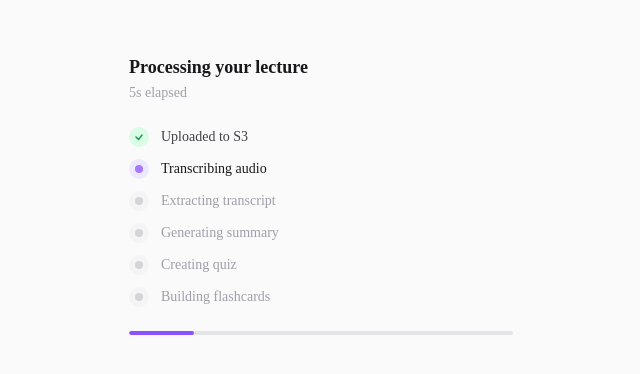
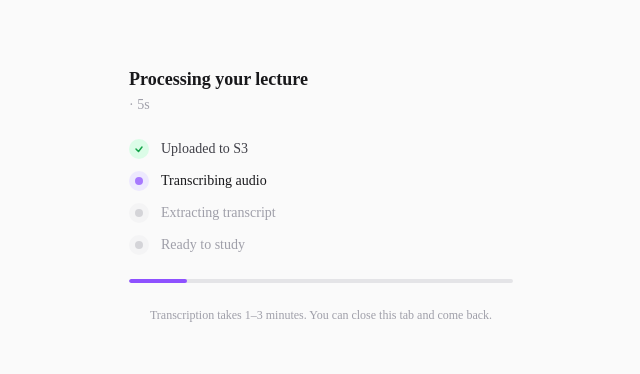
Before and after one commit to VamsiVD/lecSum, a Next.js app in the folder lecsum-web/: page /processing in a window 1280 px wide. Shown: the part 206-580 px from the top of the page, without its empty margins (319-959 px from the left). Built offline with nearby package versions, Linux system fonts and the light colour scheme.

Commit message:
feat: real-time job status polling with DynamoDB

```diff
--- a/lecsum-web/app/processing/page.tsx
+++ b/lecsum-web/app/processing/page.tsx
@@ -1,128 +1,117 @@
 "use client";
 
-import { useEffect, useState } from "react";
-import { useSearchParams } from "next/navigation";
-import { Suspense } from "react";
+import { useEffect, useState, Suspense } from "react";
+import { useSearchParams, useRouter } from "next/navigation";
 
-type Step = {
-  id: string;
-  label: string;
-  status: "done" | "active" | "waiting";
-};
+type Status = "pending" | "transcribing" | "done" | "error";
 
 function ProcessingContent() {
   const params = useSearchParams();
-  const key = params.get("key") ?? "";
+  const router = useRouter();
+  const uploadKey = params.get("key") ?? "";
 
-  const [steps, setSteps] = useState<Step[]>([
-    { id: "upload",     label: "Uploaded to S3",       status: "done" },
-    { id: "transcribe", label: "Transcribing audio",    status: "active" },
-    { id: "parse",      label: "Extracting transcript", status: "waiting" },
-    { id: "summary",    label: "Generating summary",    status: "waiting" },
-    { id: "quiz",       label: "Creating quiz",         status: "waiting" },
-    { id: "flashcards", label: "Building flashcards",   status: "waiting" },
-  ]);
+  const [status, setStatus] = useState<Status>("pending");
+  const [elapsed, setElapsed] = useState(0);
+  const [transcriptKey, setTranscriptKey] = useState("");
+  const [fileName, setFileName] = useState("");
 
-  const [elapsed, setElapsed] = useState(0);
-
-  // Tick elapsed time
   useEffect(() => {
     const t = setInterval(() => setElapsed((e) => e + 1), 1000);
     return () => clearInterval(t);
   }, []);
 
-  // Simulate pipeline progress — replace with real polling once API exists
   useEffect(() => {
-    const timings: Record<string, number> = {
-      transcribe: 8000,
-      parse:      10000,
-      summary:    14000,
-      quiz:       18000,
-      flashcards: 22000,
+    if (!uploadKey) return;
+    if (status === "done" || status === "error") return;
+
+    const poll = async () => {
+      try {
+        const res = await fetch(
+          `/api/job-status?uploadKey=${encodeURIComponent(uploadKey)}`
+        );
+        if (!res.ok) return;
+        const data = await res.json();
+
+        setStatus(data.status ?? "pending");
+        if (data.transcriptKey) setTranscriptKey(data.transcriptKey);
+        if (data.fileName) setFileName(data.fileName);
+      } catch {
+        // network blip — keep polling
+      }
     };
 
-    const timers = Object.entries(timings).map(([id, delay]) =>
+    poll();
+    const interval = setInterval(poll, 4000);
+    return () => clearInterval(interval);
+  }, [uploadKey, status]);
+
+  useEffect(() => {
+    if (status === "done" && transcriptKey) {
       setTimeout(() => {
-        setSteps((prev) =>
-          prev.map((s, i, arr) => {
-            if (s.id === id) return { ...s, status: "done" };
-            const next = arr[i - 1];
-            if (next?.id === id) return { ...s, status: "active" };
-            return s;
-          })
-        );
-      }, delay)
-    );
+        router.push(`/study?key=${encodeURIComponent(transcriptKey)}`);
+      }, 1200);
+    }
+  }, [status, transcriptKey, router]);
 
-    return () => timers.forEach(clearTimeout);
-  }, []);
-
-  const done = steps.every((s) => s.status === "done");
-  const pct = Math.round((steps.filter((s) => s.status === "done").length / steps.length) * 100);
+  const steps = [
+    { id: "upload",     label: "Uploaded to S3",       active: false,                                          done: true },
+    { id: "transcribe", label: "Transcribing audio",    active: status === "transcribing" || status === "pending", done: status === "done" },
+    { id: "parse",      label: "Extracting transcript", active: false,                                          done: status === "done" },
+    { id: "ready",      label: "Ready to study",        active: false,                                          done: status === "done" },
+  ];
 
   return (
     <div className="min-h-screen bg-zinc-50 dark:bg-zinc-950 flex flex-col items-center justify-center px-4">
       <div className="w-full max-w-sm">
-
         <div className="mb-6">
           <h1 className="text-lg font-semibold text-zinc-900 dark:text-zinc-50">
-            {done ? "Ready to study" : "Processing your lecture"}
+            {status === "done" ? "Ready to study" : "Processing your lecture"}
           </h1>
           <p className="text-sm text-zinc-400 mt-0.5">
-            {done ? "Everything is ready." : `${elapsed}s elapsed`}
+            {fileName || uploadKey} · {elapsed}s
           </p>
         </div>
 
-        {/* Steps */}
         <div className="space-y-3 mb-6">
           {steps.map((step) => (
             <div key={step.id} className="flex items-center gap-3">
-              <div className={`
-                w-5 h-5 rounded-full flex items-center justify-center flex-shrink-0
-                ${step.status === "done"    ? "bg-green-100 dark:bg-green-900/30" : ""}
-                ${step.status === "active"  ? "bg-violet-100 dark:bg-violet-900/30" : ""}
-                ${step.status === "waiting" ? "bg-zinc-100 dark:bg-zinc-800" : ""}
-              `}>
-                {step.status === "done" && (
+              <div className={`w-5 h-5 rounded-full flex items-center justify-center flex-shrink-0 ${step.done ? "bg-green-100 dark:bg-green-900/30" : step.active ? "bg-violet-100 dark:bg-violet-900/30" : "bg-zinc-100 dark:bg-zinc-800"}`}>
+                {step.done && (
                   <svg width="10" height="10" viewBox="0 0 10 10" fill="none">
                     <path d="M2 5l2.5 2.5L8 3" stroke="#16a34a" strokeWidth="1.5" strokeLinecap="round" strokeLinejoin="round"/>
                   </svg>
                 )}
-                {step.status === "active" && (
-                  <div className="w-2 h-2 rounded-full bg-violet-500 animate-pulse" />
-                )}
-                {step.status === "waiting" && (
-                  <div className="w-2 h-2 rounded-full bg-zinc-300 dark:bg-zinc-600" />
-                )}
+                {step.active && !step.done && <div className="w-2 h-2 rounded-full bg-violet-500 animate-pulse" />}
+                {!step.done && !step.active && <div className="w-2 h-2 rounded-full bg-zinc-300 dark:bg-zinc-600" />}
               </div>
-              <span className={`text-sm ${
-                step.status === "done"    ? "text-zinc-700 dark:text-zinc-300" :
-                step.status === "active"  ? "text-zinc-900 dark:text-zinc-100 font-medium" :
-                                            "text-zinc-400 dark:text-zinc-500"
-              }`}>
+              <span className={`text-sm ${step.done ? "text-zinc-700 dark:text-zinc-300" : step.active ? "text-zinc-900 dark:text-zinc-100 font-weight-medium" : "text-zinc-400 dark:text-zinc-500"}`}>
                 {step.label}
               </span>
             </div>
           ))}
         </div>
 
-        {/* Progress bar */}
-        <div className="h-1 w-full bg-zinc-200 dark:bg-zinc-800 rounded-full overflow-hidden">
-          <div
-            className="h-full bg-violet-500 rounded-full transition-all duration-700"
-            style={{ width: `${pct}%` }}
-          />
+        <div className="h-1 w-full bg-zinc-200 dark:bg-zinc-800 rounded-full overflow-hidden mb-6">
+          <div className="h-full bg-violet-500 rounded-full transition-all duration-700" style={{ width: status === "done" ? "100%" : status === "transcribing" ? "50%" : "15%" }} />
         </div>
 
-        {done && (
-          <a
-            href={`/study?key=${encodeURIComponent(key)}`}
-            className="mt-6 flex items-center justify-center w-full h-10 rounded-xl bg-violet-600 hover:bg-violet-700 text-white text-sm font-medium transition-colors"
-          >
-            View study materials
+        {status === "error" && (
+          <div className="rounded-xl border border-red-200 dark:border-red-900 bg-red-50 dark:bg-red-950/30 px-4 py-3 text-sm text-red-600 dark:text-red-400 mb-4">
+            Something went wrong. <a href="/" className="underline">Try again</a>
+          </div>
+        )}
+
+        {status === "done" && transcriptKey && (
+          <a href={`/study?key=${encodeURIComponent(transcriptKey)}`} className="flex items-center justify-center w-full h-10 rounded-xl bg-violet-600 hover:bg-violet-700 text-white text-sm font-medium transition-colors">
+            View transcript
           </a>
         )}
 
+        {status !== "done" && status !== "error" && (
+          <p className="text-xs text-zinc-400 text-center">
+            Transcription takes 1–3 minutes. You can close this tab and come back.
+          </p>
+        )}
       </div>
     </div>
   );
--- /dev/null
+++ b/lecsum-web/app/study/page.tsx
@@ -0,0 +1,95 @@
+"use client";
+
+import { useEffect, useState, Suspense } from "react";
+import { useSearchParams } from "next/navigation";
+
+type Status = "loading" | "done" | "error";
+
+function StudyContent() {
+  const params = useSearchParams();
+  const key = params.get("key") ?? "";
+
+  const [transcript, setTranscript] = useState("");
+  const [status, setStatus] = useState<Status>("loading");
+  const [error, setError] = useState("");
+
+  useEffect(() => {
+    if (!key) {
+      setError("No lecture key provided.");
+      setStatus("error");
+      return;
+    }
+
+    fetch(`/api/transcript?key=${encodeURIComponent(key)}`)
+      .then((res) => {
+        if (!res.ok) throw new Error(`Server returned ${res.status}`);
+        return res.text();
+      })
+      .then((text) => {
+        setTranscript(text);
+        setStatus("done");
+      })
+      .catch((err) => {
+        setError(err.message);
+        setStatus("error");
+      });
+  }, [key]);
+
+  return (
+    <div className="min-h-screen bg-zinc-50 dark:bg-zinc-950 px-4 py-10">
+      <div className="w-full max-w-2xl mx-auto">
+
+        {/* Header */}
+        <div className="mb-6 flex items-center justify-between">
+          <div>
+            <h1 className="text-lg font-semibold text-zinc-900 dark:text-zinc-50">
+              Transcript
+            </h1>
+            <p className="text-sm text-zinc-400 mt-0.5 font-mono truncate max-w-xs">
+              {key}
+            </p>
+          </div>
+          <a
+            href="/"
+            className="text-sm text-zinc-400 hover:text-zinc-600 dark:hover:text-zinc-300 transition-colors"
+          >
+            ← Back
+          </a>
+        </div>
+
+        {/* Content */}
+        {status === "loading" && (
+          <div className="flex items-center justify-center h-48 text-sm text-zinc-400">
+            Loading transcript…
+          </div>
+        )}
+
+        {status === "error" && (
+          <div className="rounded-xl border border-red-200 dark:border-red-900 bg-red-50 dark:bg-red-950/30 px-4 py-3 text-sm text-red-600 dark:text-red-400">
+            {error}
+          </div>
+        )}
+
+        {status === "done" && (
+          <div className="rounded-2xl border border-zinc-200 dark:border-zinc-800 bg-white dark:bg-zinc-900 px-6 py-5">
+            <p className="text-sm text-zinc-500 dark:text-zinc-400 mb-4">
+              {transcript.split(" ").length.toLocaleString()} words
+            </p>
+            <p className="text-sm leading-7 text-zinc-700 dark:text-zinc-300 whitespace-pre-wrap">
+              {transcript}
+            </p>
+          </div>
+        )}
+
+      </div>
+    </div>
+  );
+}
+
+export default function StudyPage() {
+  return (
+    <Suspense>
+      <StudyContent />
+    </Suspense>
+  );
+}
--- a/lecsum-web/package.json
+++ b/lecsum-web/package.json
@@ -9,6 +9,7 @@
     "lint": "eslint"
   },
   "dependencies": {
+    "@aws-sdk/client-dynamodb": "^3.1024.0",
     "@aws-sdk/client-s3": "^3.1024.0",
     "@aws-sdk/s3-request-presigner": "^3.1024.0",
     "@base-ui/react": "^1.3.0",
```
Also changed, not shown: lecsum-web/app/api/job-status/route.ts (added, +36 -0 lines), lecsum-web/app/api/transcript/route.ts (added, +41 -0 lines), 1 other file (tests, documents, lock files or other folders).
